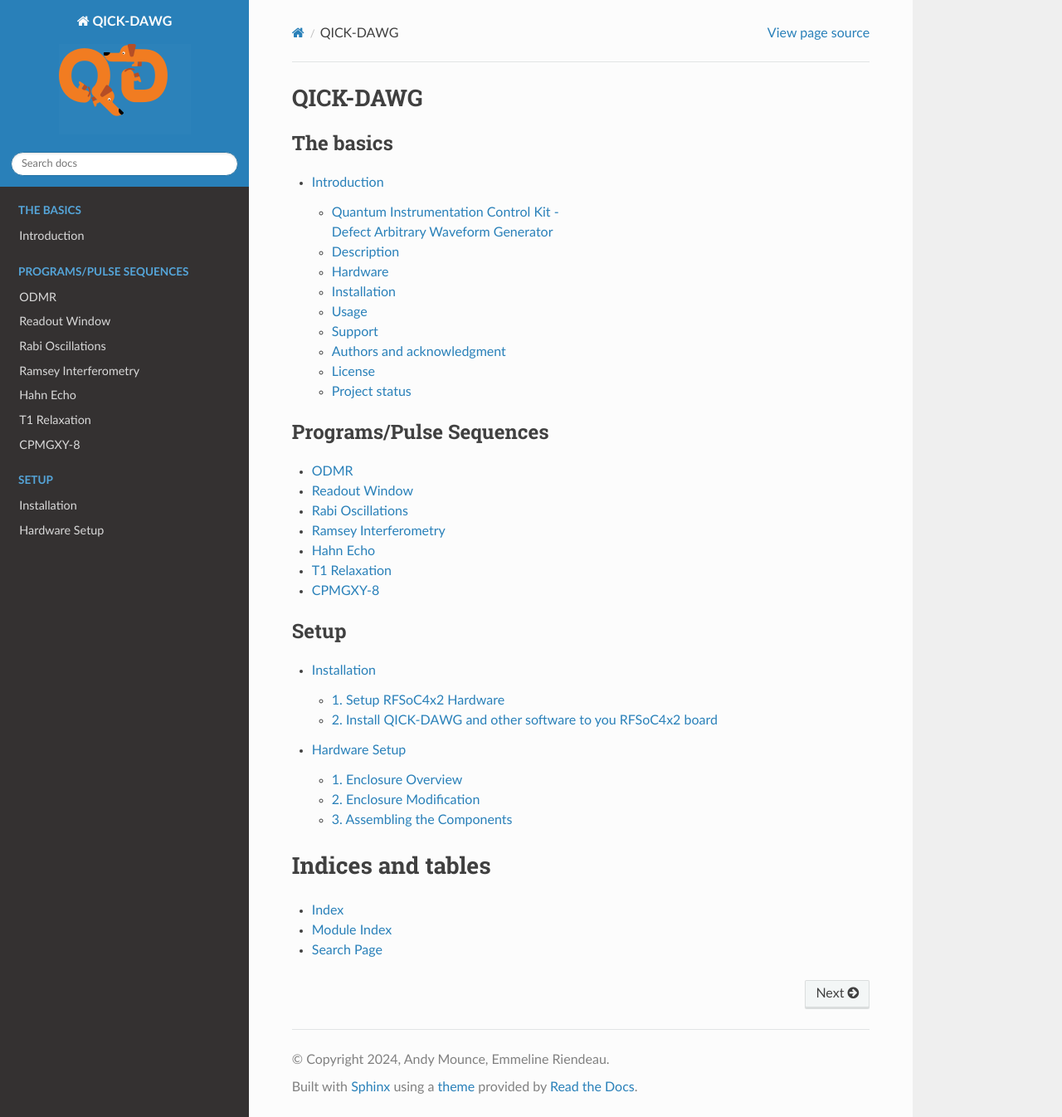
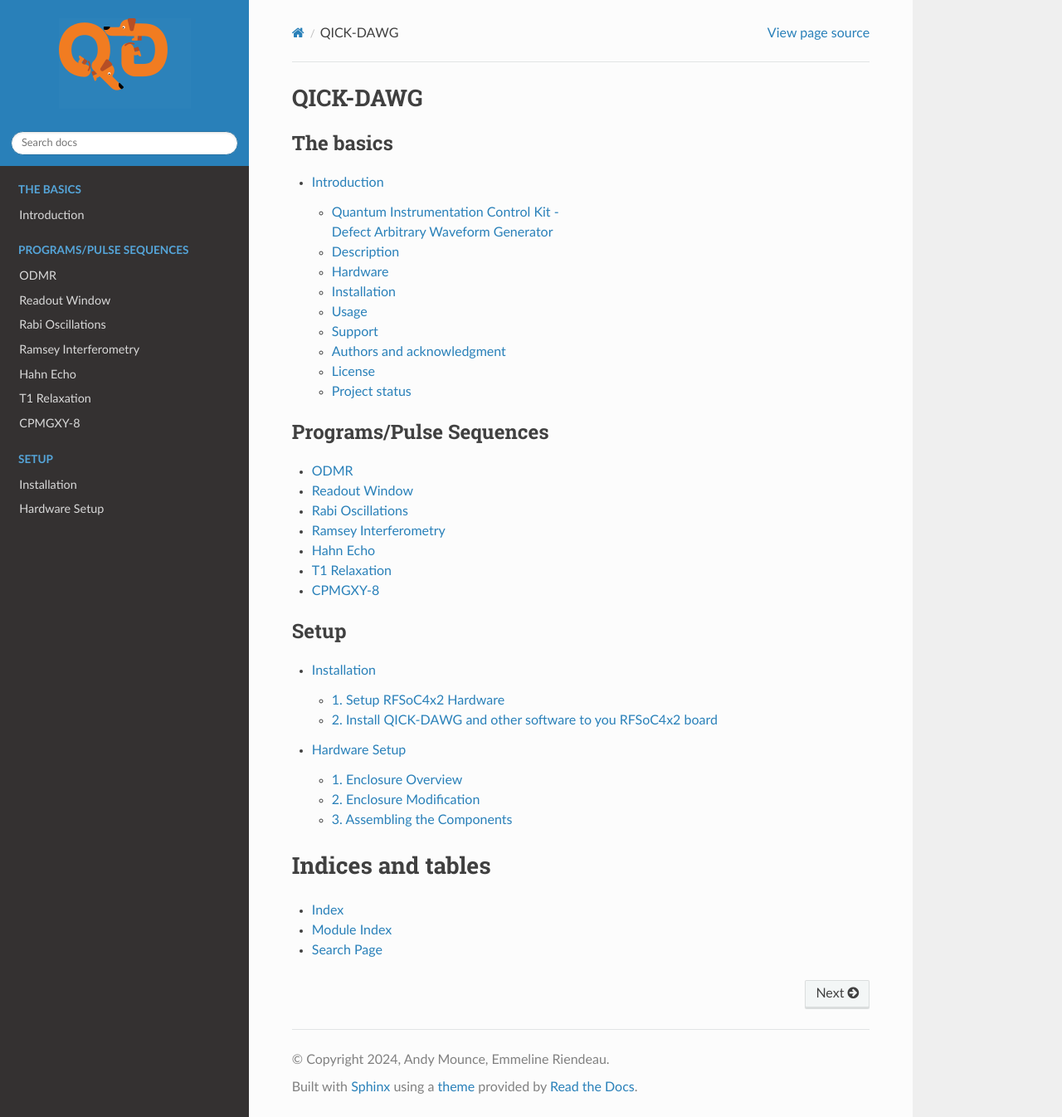
Before and after one commit to sandialabs/qick-dawg, a Sphinx documentation site: the page built from docs/source/index.rst, in a window 1280 px wide and 1346 px high. Shown: the whole window at 83% size. Built offline with Sphinx 7.4.7 and the Read the Docs theme 2.0.0, drawn with Linux system fonts in a browser that asks for light colours.

Commit message:
logo only issue

```diff
--- a/docs/source/conf.py
+++ b/docs/source/conf.py
@@ -54,7 +54,7 @@
 html_static_path = ['_static']
 html_logo = "_static/qickdawg_forgithub.png"
 html_theme_options = {
-    'logo-only': True,
+    'logo_only': True,
     'display_version': False,
 }
 
```
